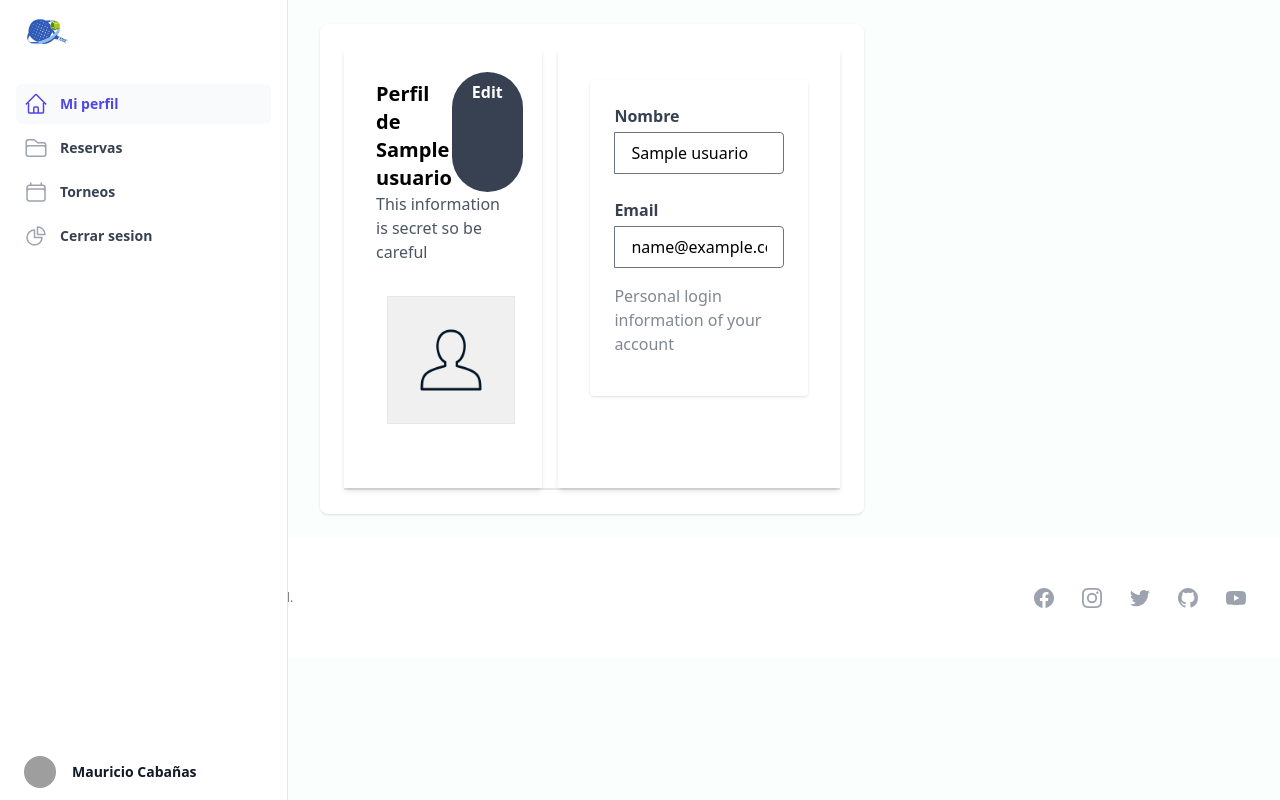
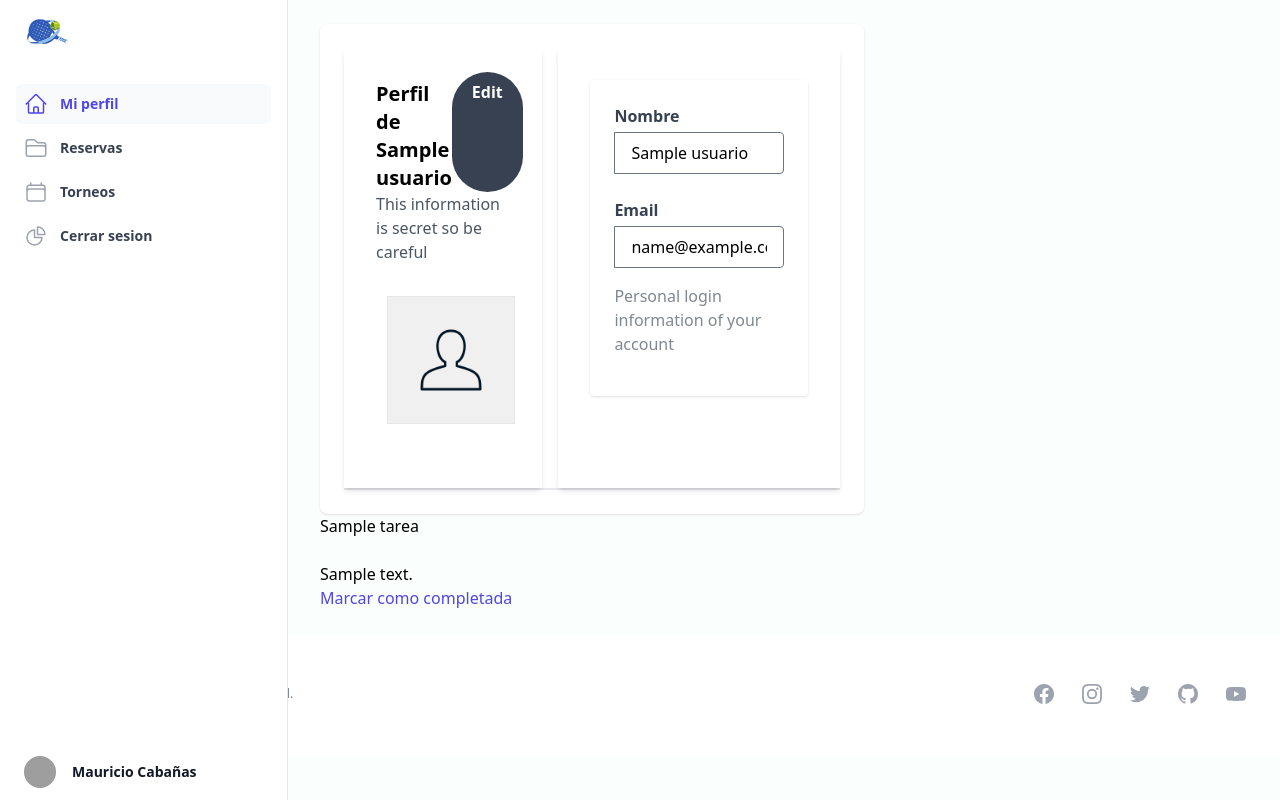
Before and after one commit to Mauricaba/PadelHack, a Flask app: page /dashboard in a window 1280 px wide. Run offline with Flask 3, Linux system fonts and the light colour scheme; a user stored in the database is signed in; tables that the repository leaves empty hold one stand-in row (values such as "Sample post"); some libraries are stand-ins or nearby versions; grey boxes are pictures that could not be loaded.

Commit message:
Cambios en la pestaña de tareas

```diff
--- a/main.py
+++ b/main.py
@@ -46,6 +46,18 @@ class Usuarios(db.Model, UserMixin):
         self.telefono = telefono
         self.contraseña = contraseña
 
+#Creo la clase para almacenar las tareas
+class Tarea(db.Model):
+    id = db.Column(db.Integer, primary_key=True)
+    nombre = db.Column(db.String(100), nullable=False)
+    descripcion = db.Column(db.String(500), nullable=False)
+    date_added = db.Column(db.DateTime, default = datetime.utcnow)
+    completada = db.Column(db.Boolean, default=False)
+
+    def __init__(self, nombre, descripcion, completada=False):
+        self.nombre = nombre
+        self.descripcion = descripcion
+        self.completada = completada
 
     # App context se encarga de que se ejecute create all en el contexto de flask, para evitar errores en la config de la db.
 with app.app_context():
@@ -65,11 +77,17 @@ class Datos_usuarios(FlaskForm):
     contraseña = PasswordField("Contraseña", validators=[DataRequired()])
     submit = SubmitField ("Crear cuenta")
 
+#Formulario para el login
 class Formulario_login(FlaskForm):
     user_name = StringField ("Nombre de usuario", validators=[DataRequired()])
     contraseña = PasswordField("Contraseña", validators=[DataRequired()])
     submit = SubmitField ("Iniciar Sesion")
 
+#Formulario para las tareas
+class FormularioTarea(FlaskForm):
+    nombre = StringField("Nombre de la tarea", validators=[DataRequired()])
+    descripcion = StringField("Describe la tarea", validators=[DataRequired()])
+    submit = SubmitField("Agregar tarea")
 
 #Pagina de inicio
 @app.route("/")
@@ -111,10 +129,10 @@ def logout():
 #DASHBOARD
 @app.route('/dashboard', methods = ["GET", "POST"])
 @login_required
+
 def dashboard():
-    return render_template("dashboard.html")
-
-
+    tareas = Tarea.query.all()
+    return render_template("dashboard.html",tareas=tareas)
 
 #Ruta de registro de usuario
 @app.route("/register", methods = ["GET", "POST"] )
@@ -145,7 +163,6 @@ def register():
 
     return render_template("register.html",  formulario = formulario, usuarios_registrados = usuarios_registrados)
 
-
 # Actualizar datos en la DB
 @app.route('/update/<int:id>', methods=['GET', 'POST'])
 @login_required
@@ -154,7 +171,7 @@ def update(id):
     usuario = Usuarios.query.get(id)
     if request.method == "POST":
 
-        current_user.user_name = request.form['user_name']
+        usuario.user_name = request.form['user_name']
         usuario.nombre = request.form['nombre']
         usuario.rol = request.form['rol']
         usuario.email = request.form['email']
@@ -172,6 +189,9 @@ def update(id):
 @app.route("/eliminar_usuario/<int:id>", methods=["GET", "POST"])
 @login_required
 def eliminar_usuario(id):
+    if current_user.rol != "Admin":
+        return redirect(url_for("dashboard"))
+
     usuario_eliminar = Usuarios.query.get_or_404(id)
     rol = current_user.rol
     #verifica si el usuario actual es el admin
@@ -184,6 +204,9 @@ def eliminar_usuario(id):
 @app.route("/admin_edit/<int:id>", methods = ["GET","POST"])
 @login_required
 def admin_edit(id):
+    if current_user.rol != "Admin":
+        return redirect(url_for("dashboard"))
+
 
     usuario = Usuarios.query.get_or_404(id)
     #Le pasamos el objeto Usuario_editar para que los campos se rellenen automaticamente con los datos del usuario seleccionado
@@ -198,6 +221,42 @@ def admin_edit(id):
 
     return render_template('update.html', formulario=formulario, usuario=usuario)
 
+#Ruta para crear las tareas
+@app.route("/agregar_tareas", methods=["GET", "POST"])
+@login_required
+def agregar_tareas():
+    if current_user.rol != "Admin":
+        return redirect(url_for("dashboard"))
+
+    formulario = FormularioTarea()
+
+    if request.method == "POST":
+        nombre = request.form['nombre']
+        descripcion = request.form['descripcion']
+
+
+
+        nueva_tarea = Tarea(nombre=nombre, descripcion=descripcion, )
+        db.session.add(nueva_tarea)
+        db.session.commit()
+
+        return redirect(url_for("dashboard"))
+
+    return render_template("agregar_tareas.html", formulario=formulario)
+
+#Para marcar la tarea como completada
+@app.route("/marcar_completada/<int:id>", methods=["GET","POST"])
+@login_required
+def marcar_completada(id):
+    tarea = Tarea.query.get_or_404(id)
+
+    if current_user.rol != "Admin":
+        return redirect(url_for('dashboard'))
+
+    tarea.completada = True
+    db.session.commit()
+
+    return redirect(url_for("dashboard", tarea=tarea))
 
 
 if __name__ == "__main__":
--- a/templates/dashboard.html
+++ b/templates/dashboard.html
@@ -71,7 +71,7 @@
                       </li>
                       {% if current_user.rol == 'Admin' or current_user.rol == 'Funcionario'%}
                       <li>
-                        <a href="#" class="text-gray-700 hover:text-indigo-600 hover:bg-gray-50 group flex gap-x-3 rounded-md p-2 text-sm leading-6 font-semibold">
+                        <a href="{{url_for('agregar_tareas')}}" class="text-gray-700 hover:text-indigo-600 hover:bg-gray-50 group flex gap-x-3 rounded-md p-2 text-sm leading-6 font-semibold">
                           <svg class="h-6 w-6 shrink-0 text-gray-400 group-hover:text-indigo-600" fill="none" viewBox="0 0 24 24" stroke-width="1.5" stroke="currentColor" aria-hidden="true">
                             <path stroke-linecap="round" stroke-linejoin="round" d="M15.75 17.25v3.375c0 .621-.504 1.125-1.125 1.125h-9.75a1.125 1.125 0 01-1.125-1.125V7.875c0-.621.504-1.125 1.125-1.125H6.75a9.06 9.06 0 011.5.124m7.5 10.376h3.375c.621 0 1.125-.504 1.125-1.125V11.25c0-4.46-3.243-8.161-7.5-8.876a9.06 9.06 0 00-1.5-.124H9.375c-.621 0-1.125.504-1.125 1.125v3.5m7.5 10.375H9.375a1.125 1.125 0 01-1.125-1.125v-9.25m12 6.625v-1.875a3.375 3.375 0 00-3.375-3.375h-1.5a1.125 1.125 0 01-1.125-1.125v-1.5a3.375 3.375 0 00-3.375-3.375H9.75" />
                           </svg>
@@ -145,7 +145,7 @@
                   </li>
                   {% if current_user.rol == 'Admin' or current_user.rol == 'Funcionario'%}
                   <li>
-                    <a href="#" class="text-gray-700 hover:text-indigo-600 hover:bg-gray-50 group flex gap-x-3 rounded-md p-2 text-sm leading-6 font-semibold">
+                    <a href="{{url_for('agregar_tareas')}}" class="text-gray-700 hover:text-indigo-600 hover:bg-gray-50 group flex gap-x-3 rounded-md p-2 text-sm leading-6 font-semibold">
                       <svg class="h-6 w-6 shrink-0 text-gray-400 group-hover:text-indigo-600" fill="none" viewBox="0 0 24 24" stroke-width="1.5" stroke="currentColor" aria-hidden="true">
                         <path stroke-linecap="round" stroke-linejoin="round" d="M15.75 17.25v3.375c0 .621-.504 1.125-1.125 1.125h-9.75a1.125 1.125 0 01-1.125-1.125V7.875c0-.621.504-1.125 1.125-1.125H6.75a9.06 9.06 0 011.5.124m7.5 10.376h3.375c.621 0 1.125-.504 1.125-1.125V11.25c0-4.46-3.243-8.161-7.5-8.876a9.06 9.06 0 00-1.5-.124H9.375c-.621 0-1.125.504-1.125 1.125v3.5m7.5 10.375H9.375a1.125 1.125 0 01-1.125-1.125v-9.25m12 6.625v-1.875a3.375 3.375 0 00-3.375-3.375h-1.5a1.125 1.125 0 01-1.125-1.125v-1.5a3.375 3.375 0 00-3.375-3.375H9.75" />
                       </svg>
@@ -222,6 +222,16 @@
     </div>
   </div>
 </div>
+{% for tarea in tareas%}
+
+<p>{{tarea.nombre}}</p><br>
+<p>{{tarea.descripcion}}</p>
+
+<td class="relative whitespace-nowrap py-4 pl-3 pr-4 text-right text-sm font-medium sm:pr-3">
+  <a href="{{ url_for('marcar_completada', id=tarea.id) }}" class="text-indigo-600 hover:text-indigo-900">Marcar como completada<span class="sr-only"></span></a>
+</td>
+{% endfor %}
+
 </div>
 </div>
 </main>
```
Also changed, not shown: templates/agregar_tareas.html (added, +18 -0 lines).
